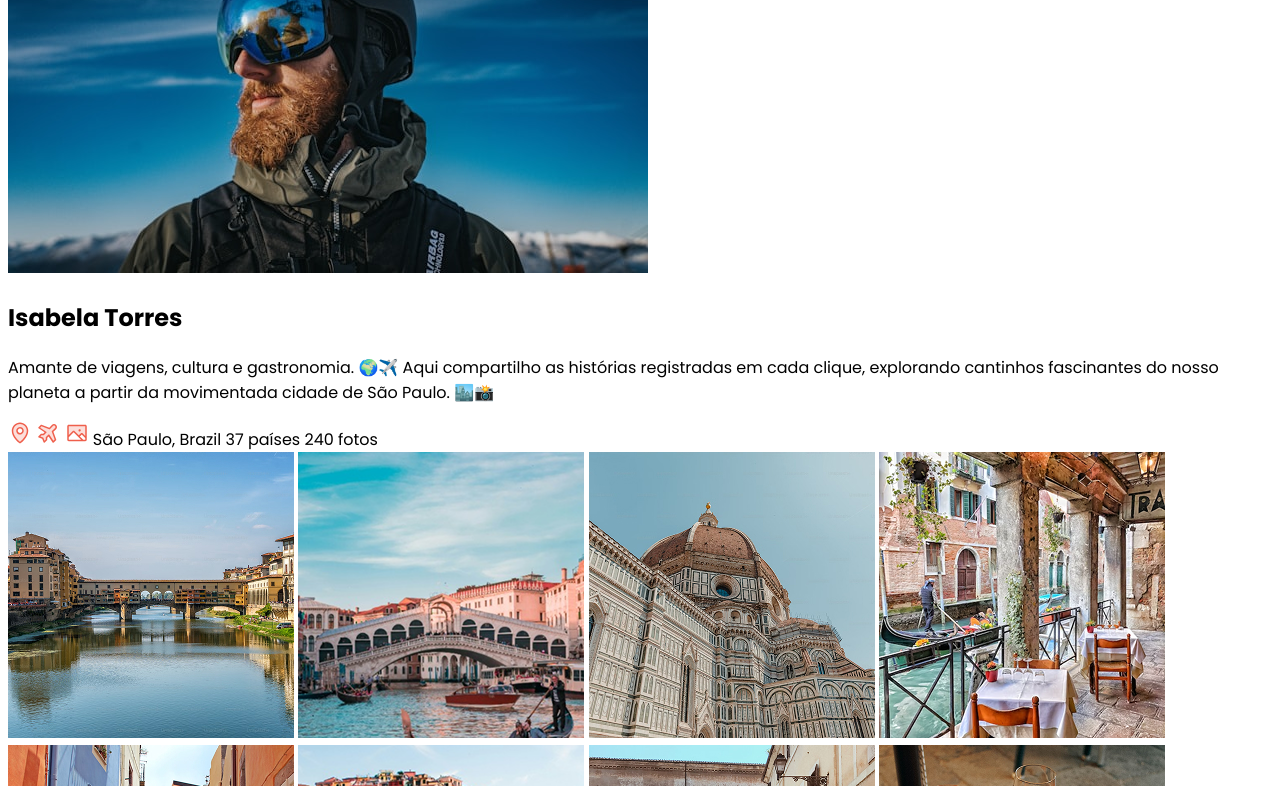
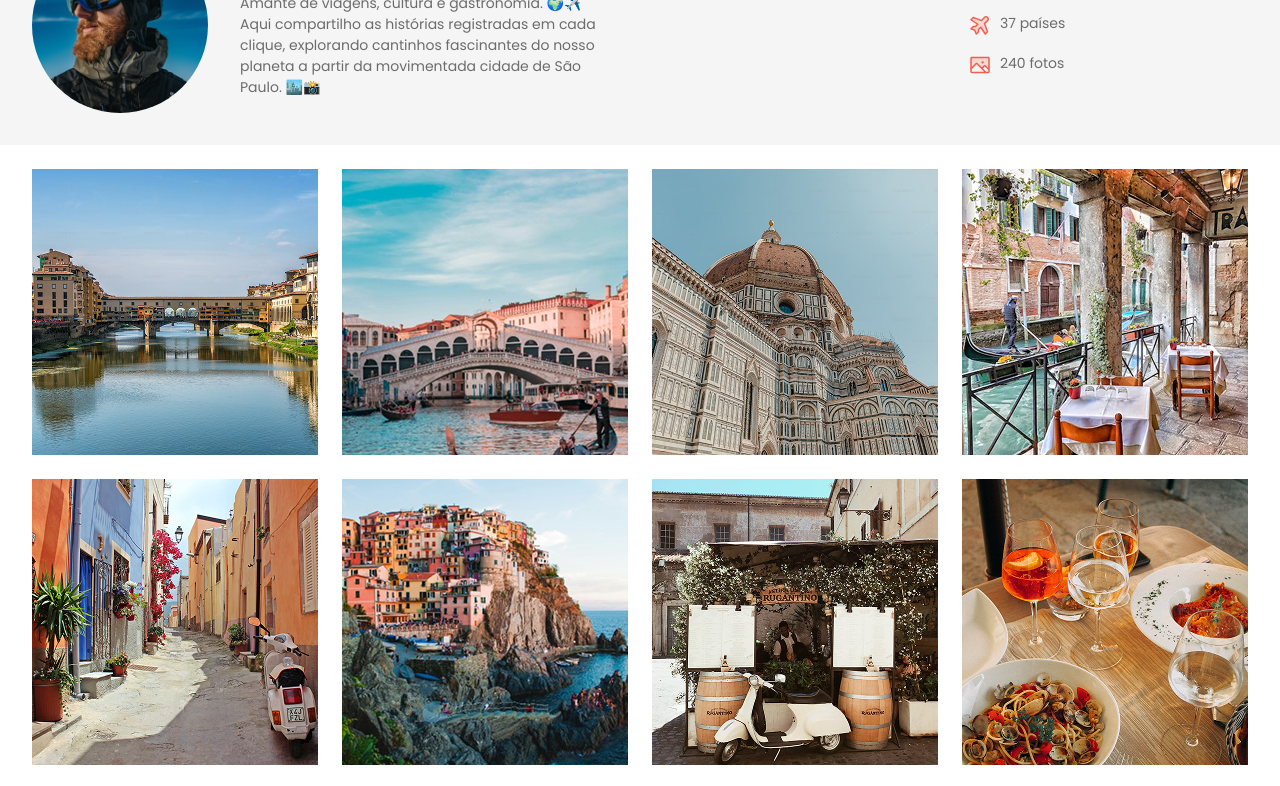
Before and after one commit to Thiaggoggarcia/Travelgram, a plain HTML site: page index.html in a window 1280 px wide. Shown: the part 175-961 px from the top of the page. Drawn offline with Linux system fonts and the light colour scheme.

Commit message:
Estilizando a main e footer da página

```diff
--- a/css/style.css
+++ b/css/style.css
@@ -1,15 +1,17 @@
 body{
       font-family: "Poppins", sans-serif;
+      width: 1280px;
+      margin: 0px;
+
 }
 
 #navigator{
       padding: 20px 32px;
       height: 80px;
-      width: 1280px;
-      border: red solid;
       display: flex;
       box-sizing: border-box;
       justify-content: space-between;
+      background-color: #F5F5F5;
 }
 #logo{
       display: flex;
@@ -36,7 +38,100 @@ nav{
 }
 
 #profile{
-      border-radius: 100px;
+      border-radius: 40px;
       width: 40px;
       height: 40px;
+      object-fit: cover;
 }
+
+#about-section{
+      padding: 32px;
+      display: flex;
+      justify-content: space-between;
+      background-color: #F5F5F5;
+}
+#about{
+      width: 592px;
+      height: 176px;
+      display: flex;
+}
+#about > img{
+      width: 176px;
+      height: 176px;
+      border-radius: 176px;
+      object-fit: cover;
+      margin-right: 32px;
+}
+#about > div{
+      width: 384px;
+      height: 168px;
+}
+#about > div > h1{
+      font-size: 32px;
+      margin:0px;
+      color: #313131;
+}
+#about > div > p{
+      font-size: 14px;
+      margin:0;
+      color: #6C6C6C;
+      padding: 8px 10px 0px 0px;
+}
+
+ul{
+      width: 280px;
+      height: 104px;
+      color: #6C6C6C;
+      font-size:14px ;
+      list-style: none;
+      margin:36px 0px 0px 136px ;
+      padding: 0;
+}
+ul > li{
+      display: flex;
+      column-gap: 8px;
+}
+
+ul > li:nth-child(2){
+      padding: 16px 0;
+}
+
+ul > img{
+      width: 24px;
+      height: 24px;
+}
+
+main{
+      padding: 24px 32px;
+
+}
+main > section{
+      display: flex;
+      flex-direction: row;
+      flex-wrap: wrap;
+      gap: 24px;
+      justify-content: space-between;
+
+}
+
+main > section > img{
+      width: 286px;
+      height: 286px;
+}
+
+footer{
+      height: 72px;
+      padding: 24px 32px;
+      color: #6C6C6C;
+      display: flex;
+      justify-content: space-between;
+      align-items: center;
+      font-size: 14px;
+}
+footer > div{
+       width: 297px;
+       height: 24px;
+}
+footer > div > span:nth-child(1){
+      padding-right: 16px;
+}
--- a/index.html
+++ b/index.html
@@ -22,22 +22,32 @@
             <img id="profile" src="/img/matthew-stephenson-Tn9BuH_vvuc-unsplash.jpg" alt="">
         </nav>
     </section>
-    <section id="about">
+    <section id="about-section">
+        <div id="about">
             <img src="/img/matthew-stephenson-Tn9BuH_vvuc-unsplash.jpg" alt="">
+            <div>
                 <h1>Isabela Torres</h1>
                 <p>Amante de viagens, cultura e gastronomia. 🌍✈️ Aqui compartilho as histórias registradas em cada clique, explorando cantinhos fascinantes do nosso planeta a partir da movimentada cidade de São Paulo. 🏙️📸</p>
-
-        <div>
+            </div>
+        </div>
+        <ul>
+            <li>
                 <img src="/img/MapPin.svg" alt="">
+                <span>São Paulo, Brazil</span>
+            </li>
+            <li>
                 <img src="/img/AirplaneTilt.svg" alt="">
+                <span>37 países</span>
+            </li>
+            <li>
                 <img src="/img/Image.svg" alt="">
-            <span>São Paulo, Brazil</span>
-            <span>37 países</span>
                 <span>240 fotos</span>
+            </li>
 
         </div>
     </section>
     <main>
+        <section>
             <img src="img/Card photo (1).jpg" alt="">
             <img src="img/Card photo (1).png" alt="">
             <img src="img/Card photo (2).jpg" alt="">
@@ -50,11 +60,14 @@
             <img src="img/Card photo.jpg" alt="">
             <img src="img/Card photo.png" alt="">
             <img src="img/Hover.jpg" alt="">
+        </section>
     </main>
     <footer>
         <span>Travelgram © 2024</span>
+        <div>
             <span>Termos de uso</span>
             <span>Política de privacidade</span>
+        </div>
     </footer>
 </body>
 </html>
```
Also changed, not shown: img/Profile pic.jpg (deleted). Lines whose indentation alone changed are shown as unchanged.
